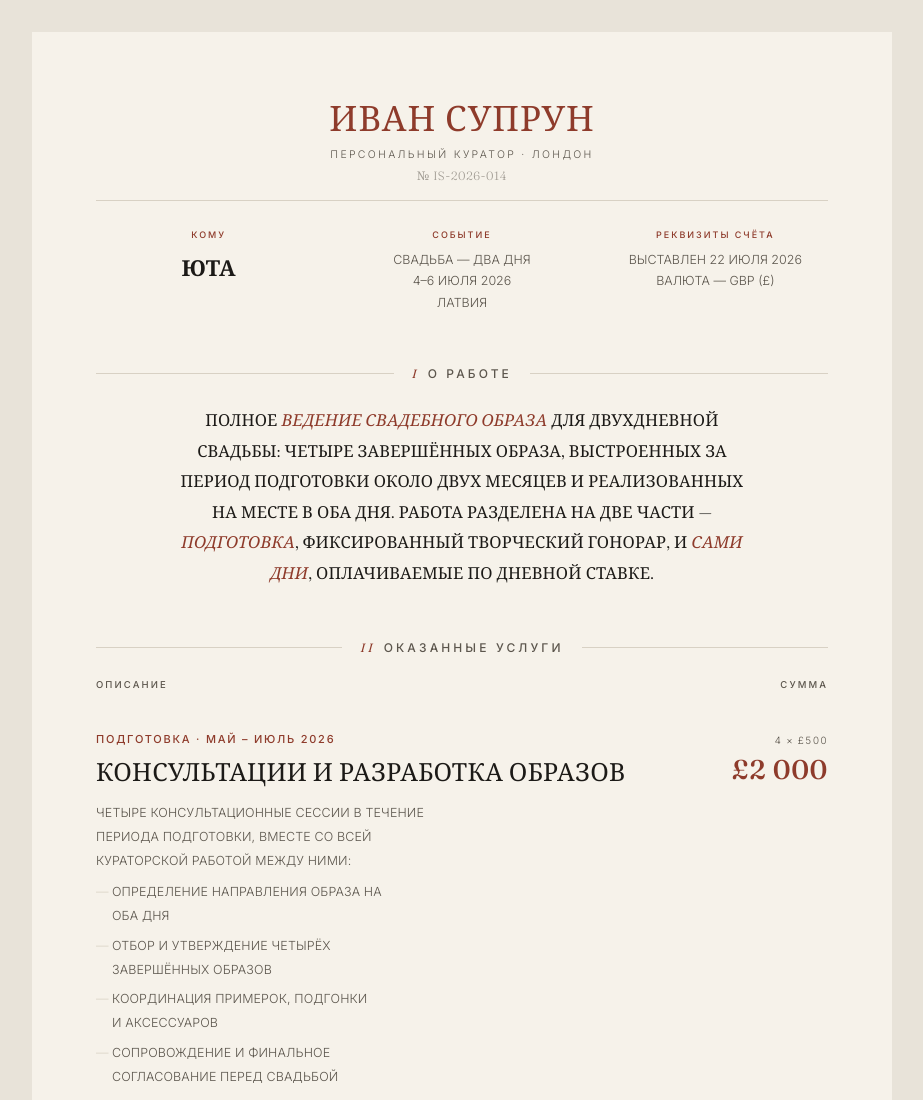
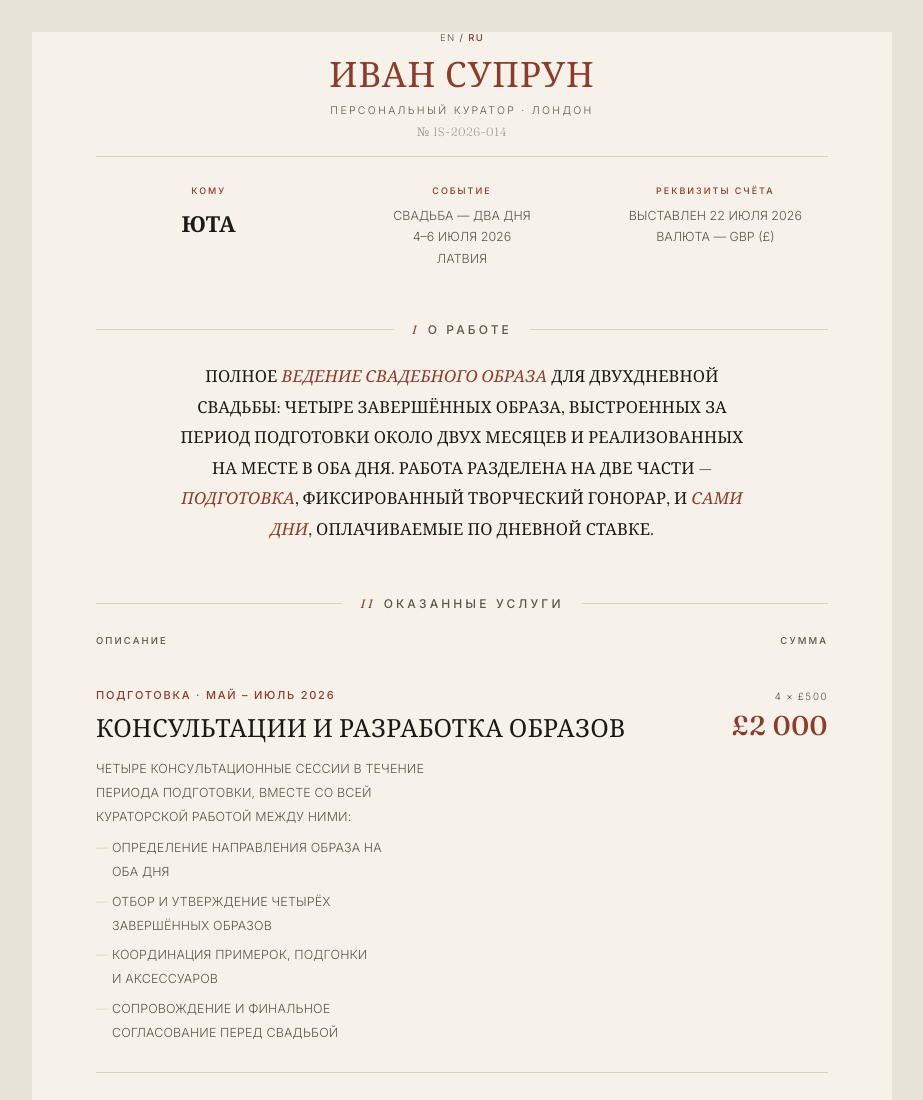
Before and after one commit to ivan-suprun/invoice, a plain HTML site: page index-ru.html in a window 1280 px wide. Shown: the top 1100 px of the page, without its empty margins (178-1101 px from the left). Drawn offline with Linux system fonts and the light colour scheme.

Commit message:
Add files via upload

```diff
--- a/index-ru.html
+++ b/index-ru.html
@@ -18,12 +18,17 @@
   body{background:#E8E3D9;color:var(--ink);font-family:var(--sans);font-weight:300;
     text-transform:uppercase;-webkit-font-smoothing:antialiased;padding:32px 16px;}
   p, li, div, span{orphans:3;widows:3;}
-  .sheet{position:relative;background:var(--paper);max-width:860px;margin:0 auto;padding:68px 64px 60px;}
+  .sheet{position:relative;background:var(--paper);max-width:860px;margin:0 auto;padding:0 64px 60px;}
 
   .masthead{text-align:center;}
   .kicker-top{font-size:9.5px;letter-spacing:.3em;color:var(--ink);opacity:.7;margin-bottom:5px;font-weight:500;}
   .wordmark{font-family:var(--serif);font-weight:400;font-size:35px;letter-spacing:.03em;line-height:1.1;color:var(--red);}
   .subline{font-size:10.5px;letter-spacing:.22em;color:var(--ink-soft);margin-top:9px;}
+  .lang-switch{text-align:center;margin-bottom:13px;
+    font-family:var(--sans);font-size:9.5px;letter-spacing:.14em;}
+  .lang-switch a{color:var(--ink-soft);text-decoration:none;}
+  .lang-switch a.active{color:var(--red);font-weight:500;}
+  .lang-switch a:hover{color:var(--red);}
   .doc-num{font-family:var(--serif);font-size:12px;letter-spacing:.04em;
     color:var(--ink-soft);opacity:.55;margin-top:6px;white-space:nowrap;}
   .rule{height:1px;background:var(--rule);margin:16px 0 28px;}
@@ -101,6 +106,8 @@
 </head>
 <body>
 <div class="sheet">
+
+  <div class="lang-switch"><a href="index.html">EN</a> / <a href="index-ru.html" class="active">RU</a></div>
   <div class="masthead">
     <div class="wordmark">Иван Супрун</div>
     <div class="subline">Персональный куратор · Лондон</div>
```
Also changed, not shown: index.html (+8 -1 lines).
